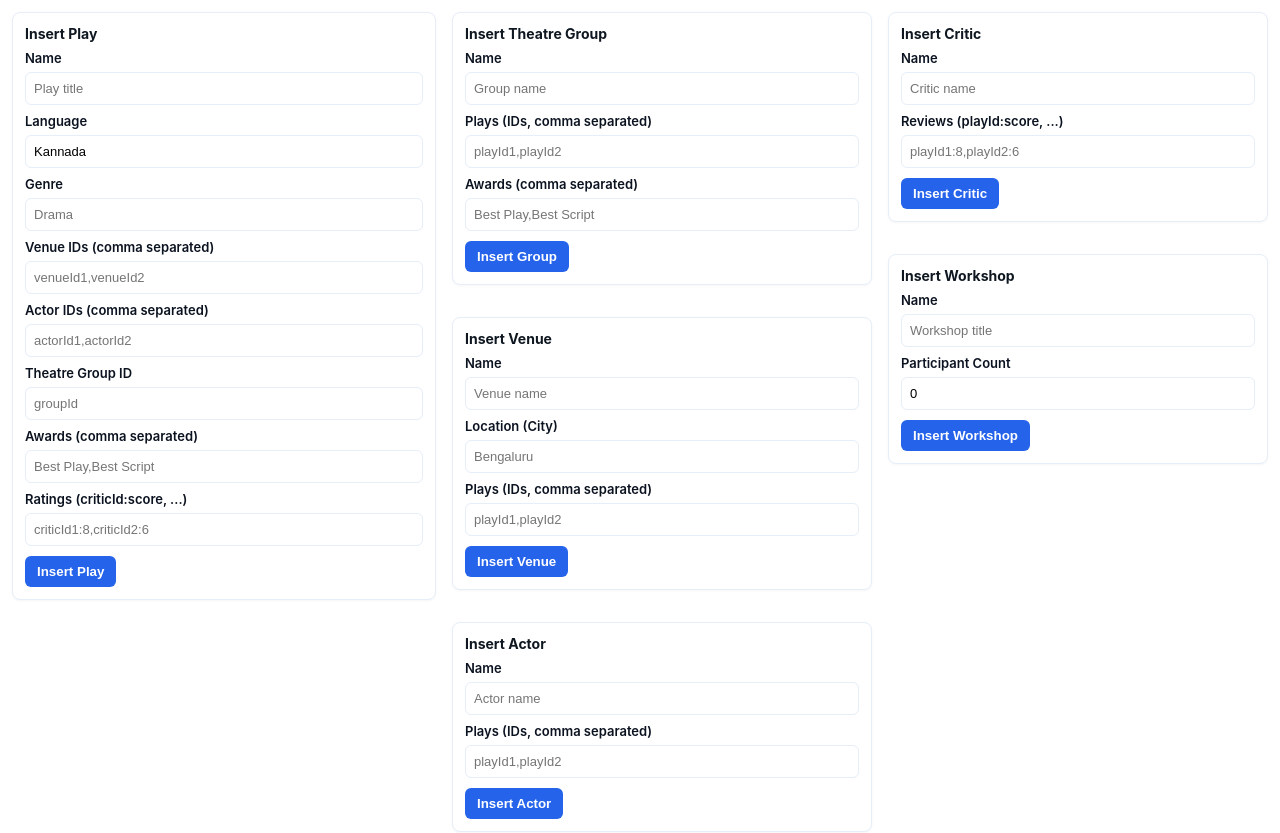
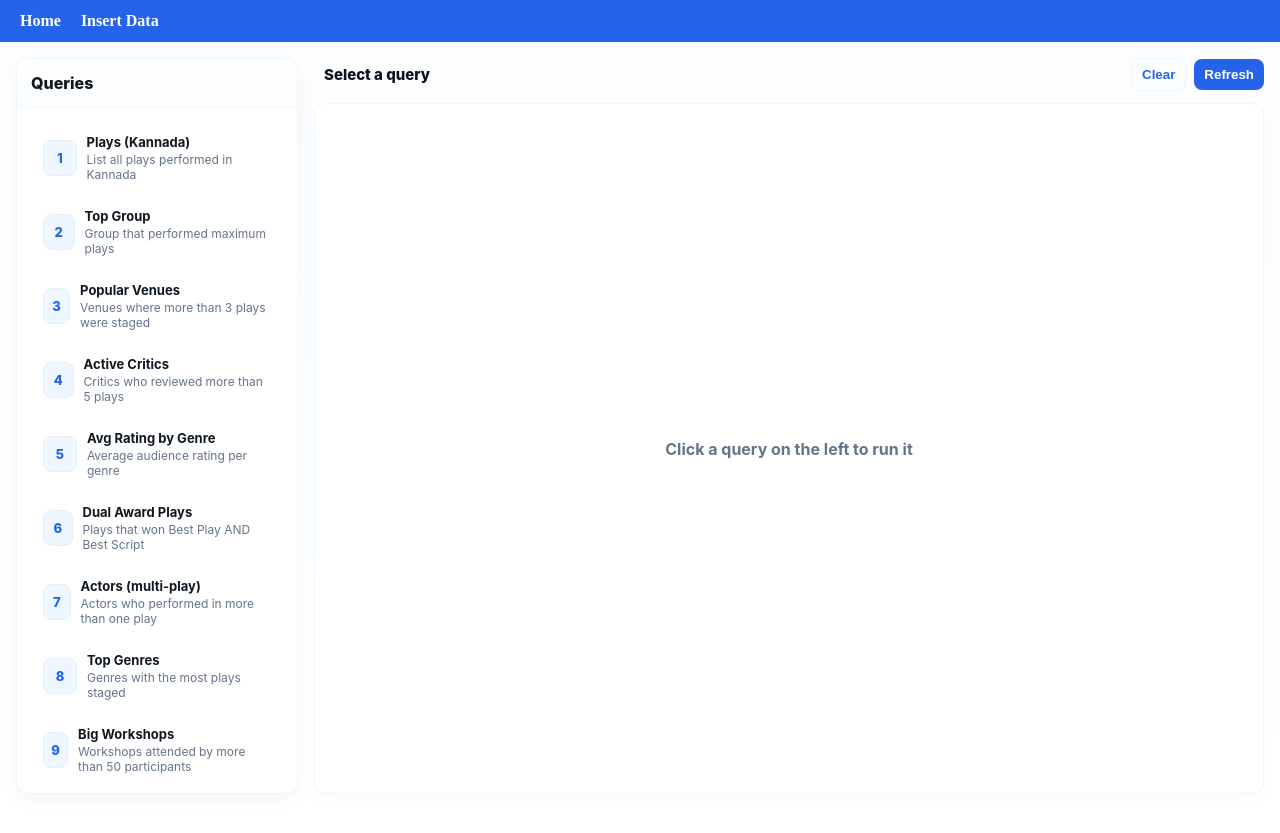
Before and after one commit to Shashidharak89/Drama-Project_Frontend, a React (Vite) app: page / in a window 1280 px wide. Shown: the top 833 px of the page. After the commit the page ends 810 px from the top, so only its background shows below. Built offline with nearby package versions, Linux system fonts and the light colour scheme.

Commit message:
navigation

```diff
--- a/package.json
+++ b/package.json
@@ -11,7 +11,8 @@
   },
   "dependencies": {
     "react": "^19.2.0",
-    "react-dom": "^19.2.0"
+    "react-dom": "^19.2.0",
+    "react-router-dom": "^7.10.0"
   },
   "devDependencies": {
     "@eslint/js": "^9.39.1",
--- a/src/App.jsx
+++ b/src/App.jsx
@@ -1,12 +1,54 @@
-import InsertAllForms from './components/InsertAllForms';
-import Query from './Query';
+// src/App.jsx
+import { BrowserRouter as Router, Routes, Route, Link } from "react-router-dom";
+import InsertAllForms from "./components/InsertAllForms";
+import QueryPanelMain from "./Query";
 
 
 export default function App() {
   return (
-    <div>
-      <InsertAllForms />
-      <Query/>
-      </div>
+    <Router>
+      {/* Nav Bar */}
+      <nav
+        style={{
+          padding: "12px 20px",
+          background: "#2563eb",
+          display: "flex",
+          gap: "20px",
+        }}
+      >
+        <Link
+          to="/"
+          style={{
+            color: "white",
+            textDecoration: "none",
+            fontWeight: "700",
+            fontSize: "16px",
+          }}
+        >
+          Home
+        </Link>
+
+        <Link
+          to="/insert"
+          style={{
+            color: "white",
+            textDecoration: "none",
+            fontWeight: "700",
+            fontSize: "16px",
+          }}
+        >
+          Insert Data
+        </Link>
+      </nav>
+
+      {/* Page Content */}
+      <Routes>
+        {/* Home page – Query panel */}
+        <Route path="/" element={<QueryPanelMain />} />
+
+        {/* Insert forms page */}
+        <Route path="/insert" element={<InsertAllForms />} />
+      </Routes>
+    </Router>
   );
 }
```
Also changed, not shown: 1 other file (tests, documents, lock files or other folders).
